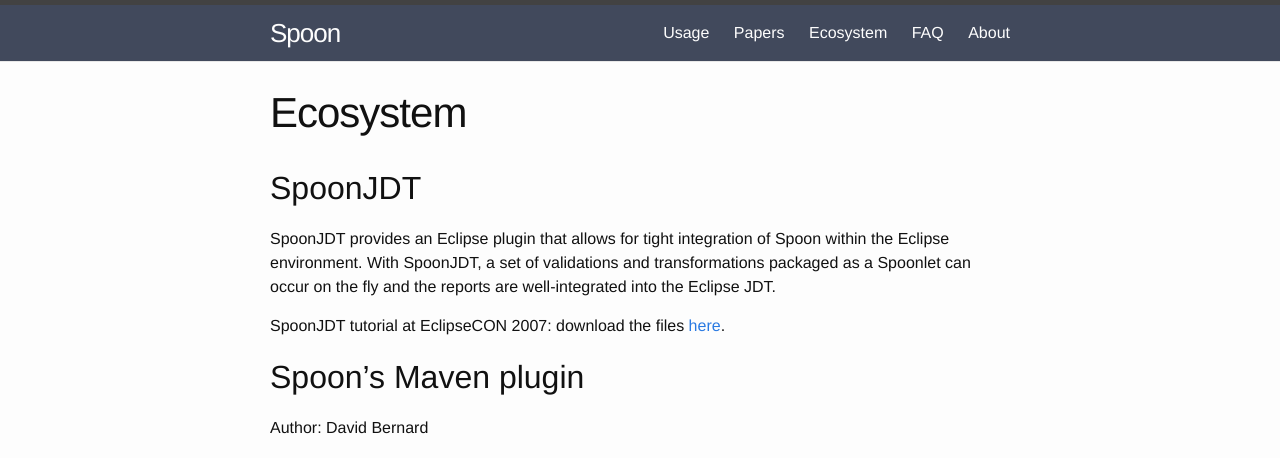
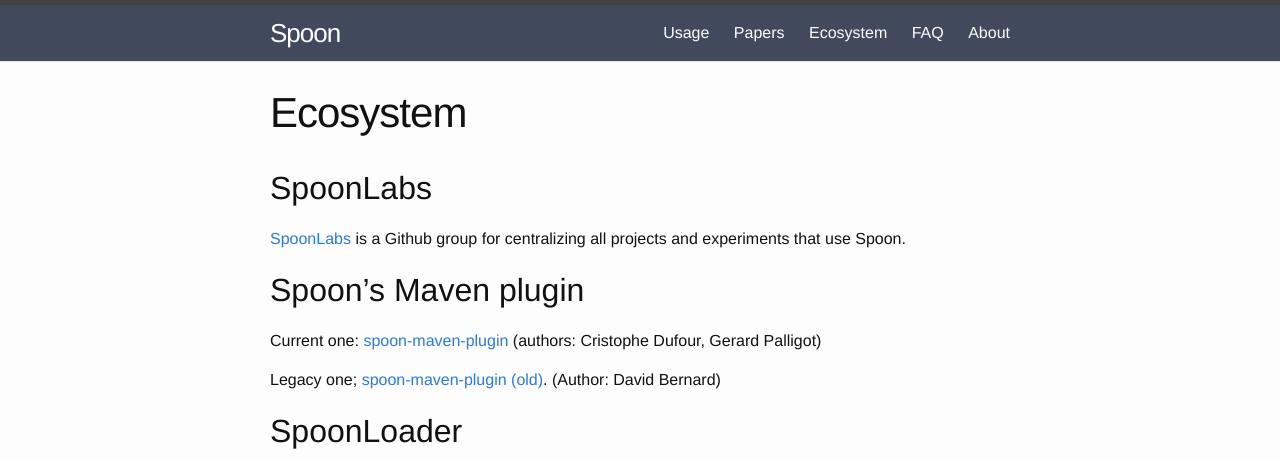
Before and after one commit to INRIA/spoon, a Jekyll site: the page built from 02-ecosystem.md, in a window 1280 px wide. Shown: the top 458 px of the page. Built offline with Jekyll 4.4.1, drawn with Linux system fonts in a browser that asks for light colours; some of the changed text lies outside the part shown.

Commit message:
changes in the ecosystem webpage

```diff
--- a/02-ecosystem.md
+++ b/02-ecosystem.md
@@ -4,19 +4,19 @@
 permalink: /Spoon/Contributions/
 ---
 
-## SpoonJDT
+## SpoonLabs
 
-SpoonJDT provides an Eclipse plugin that allows for tight integration of Spoon within the Eclipse environment. With SpoonJDT, a set of validations and transformations packaged as a Spoonlet can occur on the fly and the reports are well-integrated into the Eclipse JDT.
-
-SpoonJDT tutorial at EclipseCON 2007: download the files [here](http://spoon.gforge.inria.fr/temp/EclipseCON2007-Spoon-Tutorial.zip).
+[SpoonLabs](https://github.com/SpoonLabs) is a Github group for centralizing all projects and experiments that use Spoon.
 
 ## Spoon's Maven plugin
 
-Author: David Bernard
+Current one:
+[spoon-maven-plugin](https://github.com/SpoonLabs/spoon-maven-plugin) (authors: Cristophe Dufour, Gerard Palligot)
 
-Link of the project [here](http://alchim.sf.net/spoon-maven-plugin/).
 
-[![maven](http://alchim.sourceforge.net/spoon-maven-plugin/images/logos/maven-feather.png)](http://maven.apache.org/)
+Legacy one;
+[spoon-maven-plugin (old)](http://alchim.sf.net/spoon-maven-plugin/). (Author: David Bernard)
+
 
 ## SpoonLoader
 
@@ -26,6 +26,9 @@
 
 Link of the project [here](http://mir.cs.illinois.edu/~bdaniel3/spoonloader/).
 
-## Spoonlets
 
-See [SubProjects.Main](http://spoon.gforge.inria.fr/SubProjects/Main).
+## Not maintained anymore:
+
+### SpoonJDT
+
+[legacy] SpoonJDT provides an Eclipse plugin that allows for tight integration of Spoon within the Eclipse environment. With SpoonJDT, a set of validations and transformations packaged as a Spoonlet can occur on the fly and the reports are well-integrated into the Eclipse JDT. [SpoonJDT tutorial at EclipseCON 2007](http://spoon.gforge.inria.fr/temp/EclipseCON2007-Spoon-Tutorial.zip).
```
